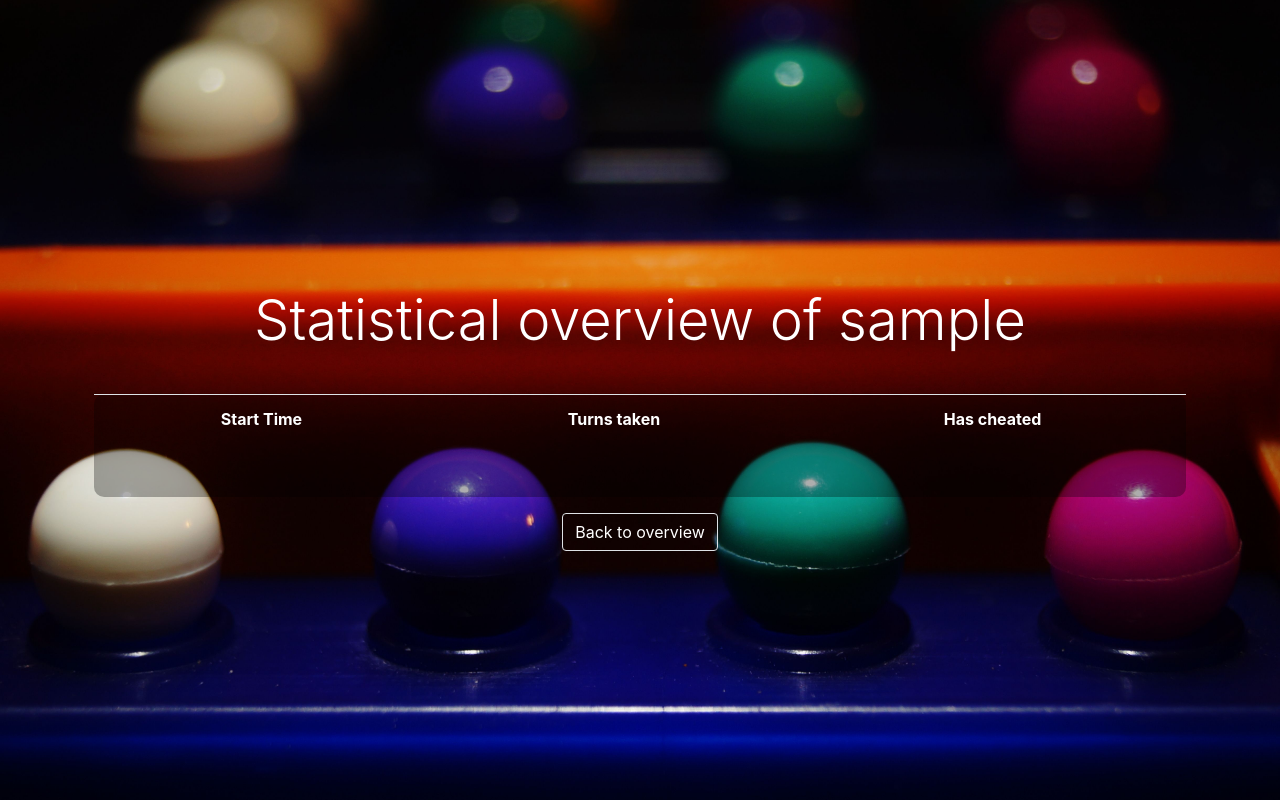
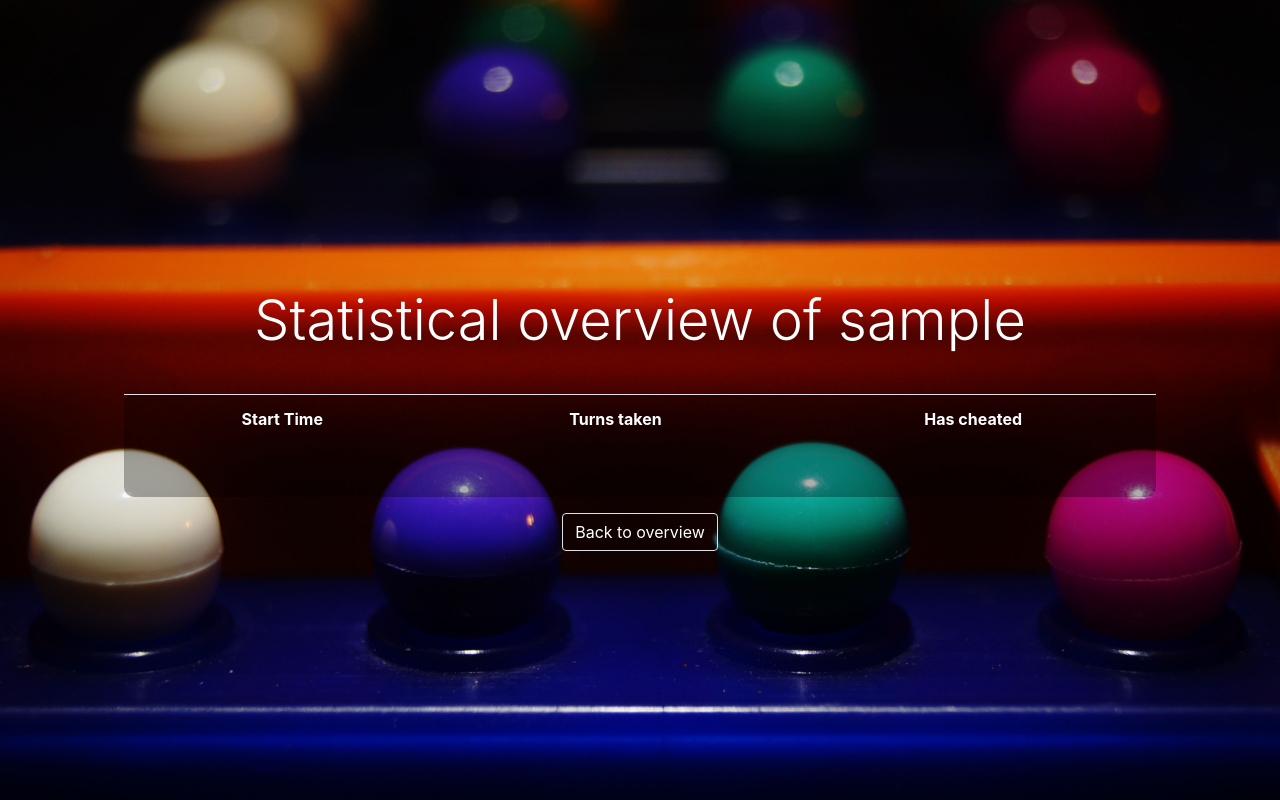
Before and after one commit to kennethgerrits/MastermindPython, a Flask app: a page that uses templates/detailedstatistics.html in a window 1280 px wide. Run offline with Flask 2, Linux system fonts and the light colour scheme; data comes from the database, SQL or seed files in the repository; both versions use the stored data as it was after the commit; lists and menus that the app fills with data are empty; some libraries are stand-ins or nearby versions.

Commit message:
style fix

```diff
--- a/templates/detailedstatistics.html
+++ b/templates/detailedstatistics.html
@@ -10,8 +10,8 @@
 </head>
 <body>
 <section id="cover" class="min-vh-100">
-    <div id="cover-caption">
-        <div class="container">
+    <div class="container padding45px">
+
         <h1 class="display-4 py-2 text-truncate text-white text-center">Statistical overview of {{name}}</h1>
         <div class="row text-white">
             <div class="col-xl-12 col-lg-12 col-md-12 col-sm-12 mx-auto text-center form p-4">
@@ -54,7 +54,6 @@
             </div>
         </div>
     </div>
-    </div>
 </section>
 </body>
 </html>
```
Also changed, not shown: mastermind.db. Lines whose indentation alone changed are shown as unchanged.
